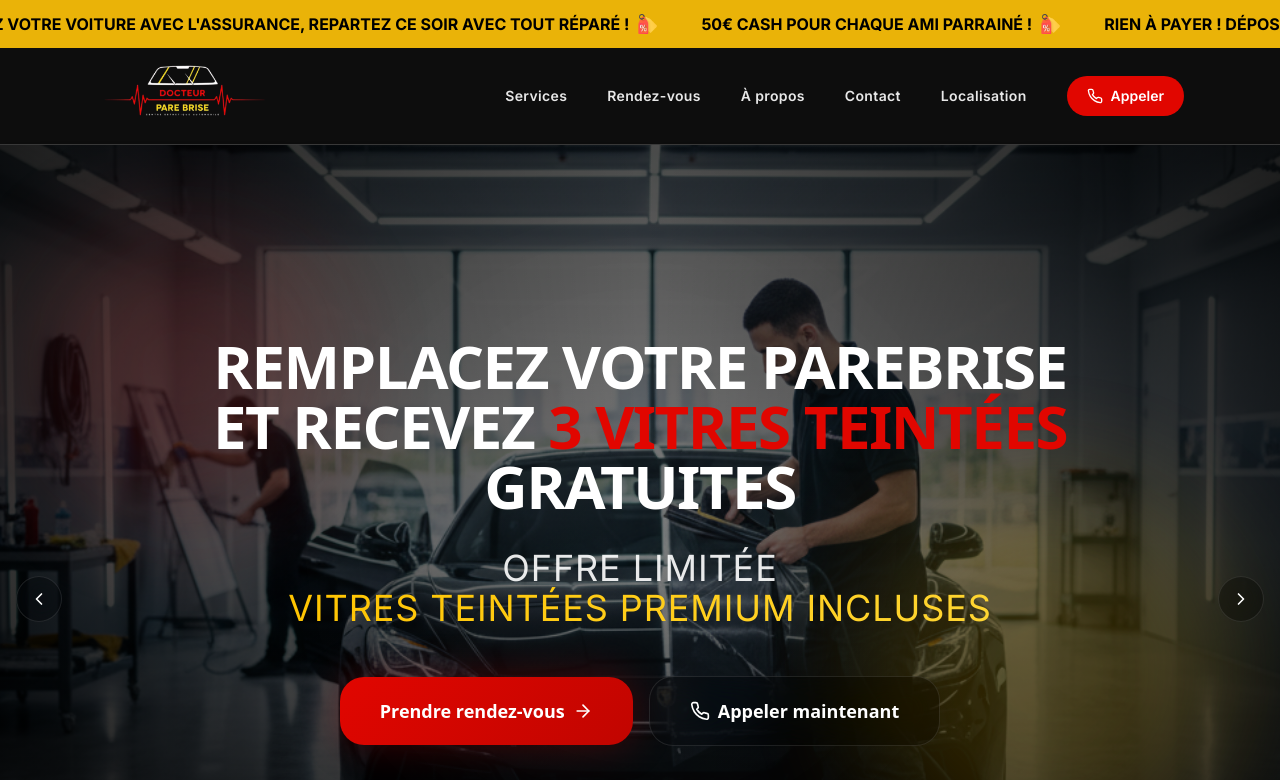
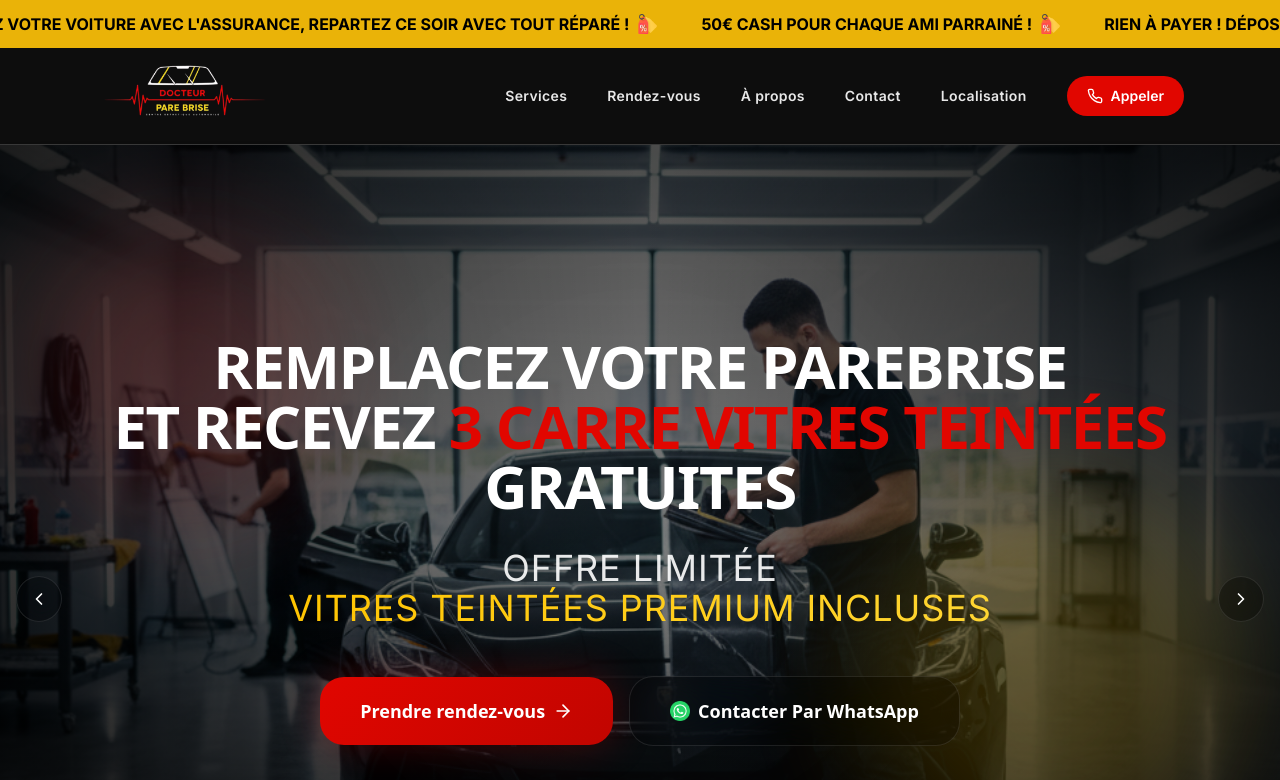
Before and after one commit to aminoz12/docteurparebrise, a Next.js app: page / in a window 1280 px wide. Shown: the top 780 px of the page. Built offline with nearby package versions, Linux system fonts and the light colour scheme; a web font is replaced by a local one.

Commit message:
Update WhatsApp button with custom icon and contact link

```diff
--- a/components/sections/video-hero.tsx
+++ b/components/sections/video-hero.tsx
@@ -131,14 +131,14 @@ export function VideoHero() {
                     <span className="text-white font-black uppercase">REMPLACEZ VOTRE PAREBRISE</span>
                     <br className="hidden sm:block" />
                     <span className="text-white font-black uppercase">ET RECEVEZ </span>
-                    <span className="text-primary font-black uppercase">3 VITRES TEINTÉES</span>
+                    <span className="text-primary font-black uppercase">3 CARRE VITRES TEINTÉES</span>
                     <span className="text-white font-black uppercase"> GRATUITES</span>
                   </div>
                 ) : (
                   <div className="text-3xl sm:text-4xl md:text-5xl lg:text-6xl">
                     <span className="gradient-text-accent font-black uppercase">Franchise offerte</span>
                     <span className="text-white font-black uppercase"> + </span>
-                    <span className="text-white font-black uppercase">200€ de cadeaux !</span>
+                    <span className="text-white font-black uppercase">jusqu’à 200€ offre 💸</span>
                   </div>
                 )}
               </motion.h1>
@@ -210,11 +210,19 @@ export function VideoHero() {
                 </Link>
 
                 <Link
-                  href="tel:+33661692360"
+                  href="https://wa.me/33661692360"
+                  target="_blank"
+                  rel="noopener noreferrer"
                   className="group inline-flex items-center justify-center rounded-2xl glass-dark px-10 py-5 text-lg font-n27 font-bold text-white border-2 border-white/30 transition-all duration-300 hover:bg-white/20 hover:scale-110 hover:border-white/50"
                 >
-                  <Phone className="mr-2 h-5 w-5" />
-                  Appeler maintenant
+                  <Image
+                    src="/sociale.png"
+                    alt="WhatsApp"
+                    width={20}
+                    height={20}
+                    className="mr-2"
+                  />
+                  Contacter Par WhatsApp
                 </Link>
               </motion.div>
 
```
Also changed, not shown: public/sociale.png (added).
